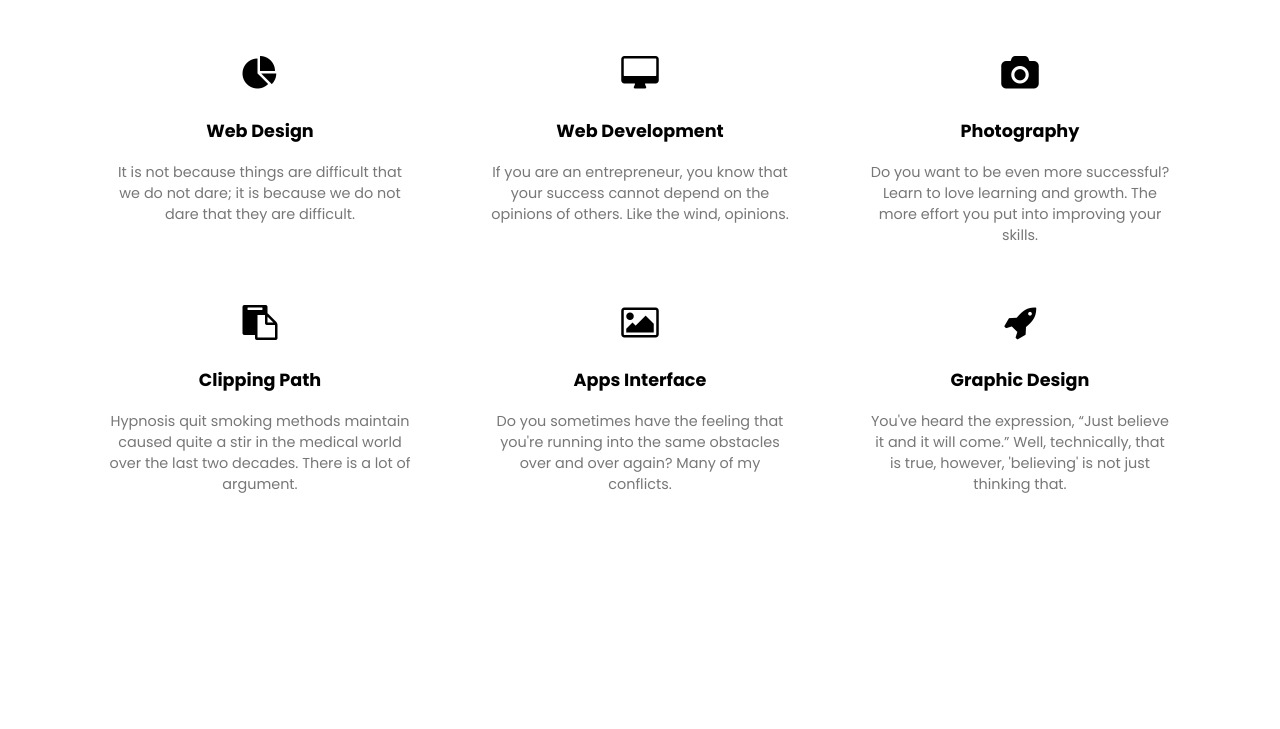
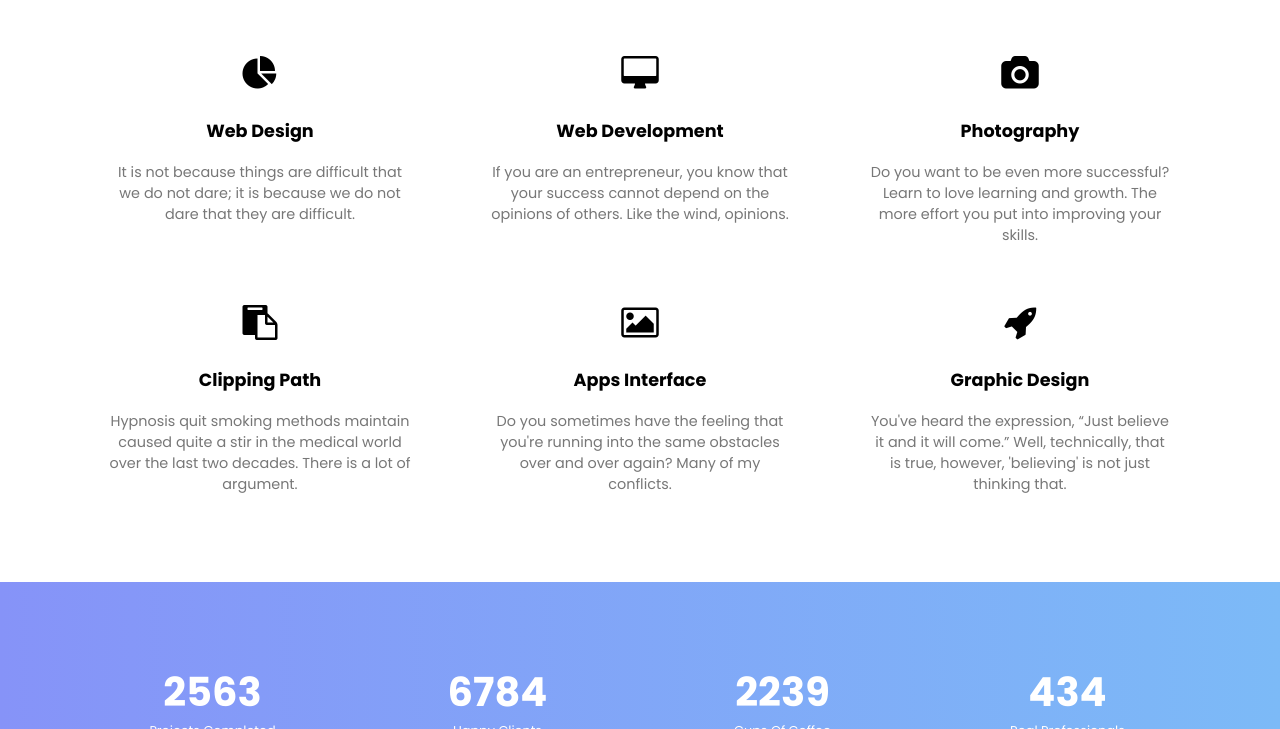
Before and after one commit to front-end-by-rimantas/54-grupe-teamwork-personal, a website with bundled scripts: page index.html in a window 1280 px wide. Shown: the part 396-1125 px from the top of the page. Before the commit the page ends 1056 px from the top, so only its background shows below. Built offline with nearby package versions, Linux system fonts and the light colour scheme; files whose address does not match are found by name.

Commit message:
Number animation done, css alignment and position in site not done

```diff
--- a/css/components/numbers.css
+++ b/css/components/numbers.css
@@ -1,20 +1,18 @@
 .main-container {
-    display: flex;
     background: linear-gradient(to right, var(--purple), var(--blue));
-    text-align: center;
-    position: absolute;
-    top: 10rem;
-
+    height: 20rem;
 }
 
 .number {
     font-size: 2.5rem;
     font-weight: bold;
     color: var(--white);
+    text-align: center;
 }
 
 .text {
     font-size: 0.8rem;
     text-transform: capitalize;
     color: var(--white);
+    font-weight: normal;
 }
--- a/js/components/numbers.js
+++ b/js/components/numbers.js
@@ -6,21 +6,40 @@ const counter = [
 ]
 
 export function countingNumbers() {
-    let html = `<section class="container main-container">`;
+    let html = `<section class='container main-container'>
+                    <div class='row'>`;
 
-    counter.forEach(item => {
-        html += `<div class="row col-3">
-                        <div class="number">
-                            <span class="count" data-target=${item.number}">0</span>
-                            <span class="text">${item.text}</span>
-                        </div>
-                        <p class="text">projects completed</p>
-                    </div>
-                </section>`;
-    });
-    html += `</section>`;
+        for (const count of counter) {
+            html += `
+                        <div class='number col-3'>
+                            <div class='count'>0</div>
+                            <p class='text'>${count.text}</p>
+                        </div>`;
+    }
+    html += `</div>
+            </section>`;
 
-    document.body.insertAdjacentHTML("beforeend", html);
-    countAnimation();
+    document.body.insertAdjacentHTML('beforeend', html);
 
-}
+    numbersAnimation();
+    }
+
+    function numbersAnimation() {
+        const numbers = document.querySelectorAll('.count');
+
+            numbers.forEach((number, index) => {
+                const finalCount = counter[index].number;
+                let count = 0;
+                const duration = 3000;
+                const increment = Math.ceil(finalCount / (duration / 100));
+
+                const timer = setInterval(() => {
+                    count += increment;
+                    number.textContent = count > finalCount ? finalCount : count;
+
+                    if (count >= finalCount) {
+                        clearInterval(timer);
+                    }
+                }, 30);
+            })
+        }
```
